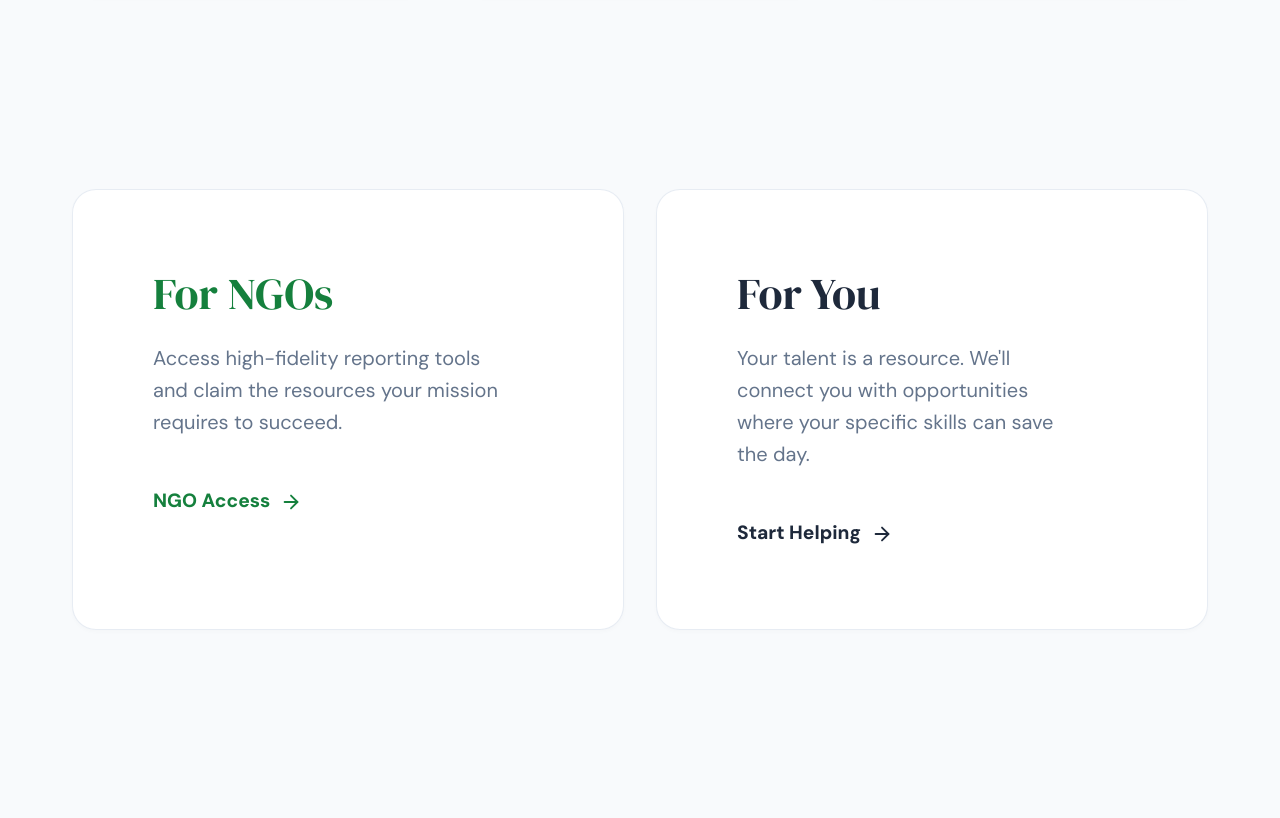
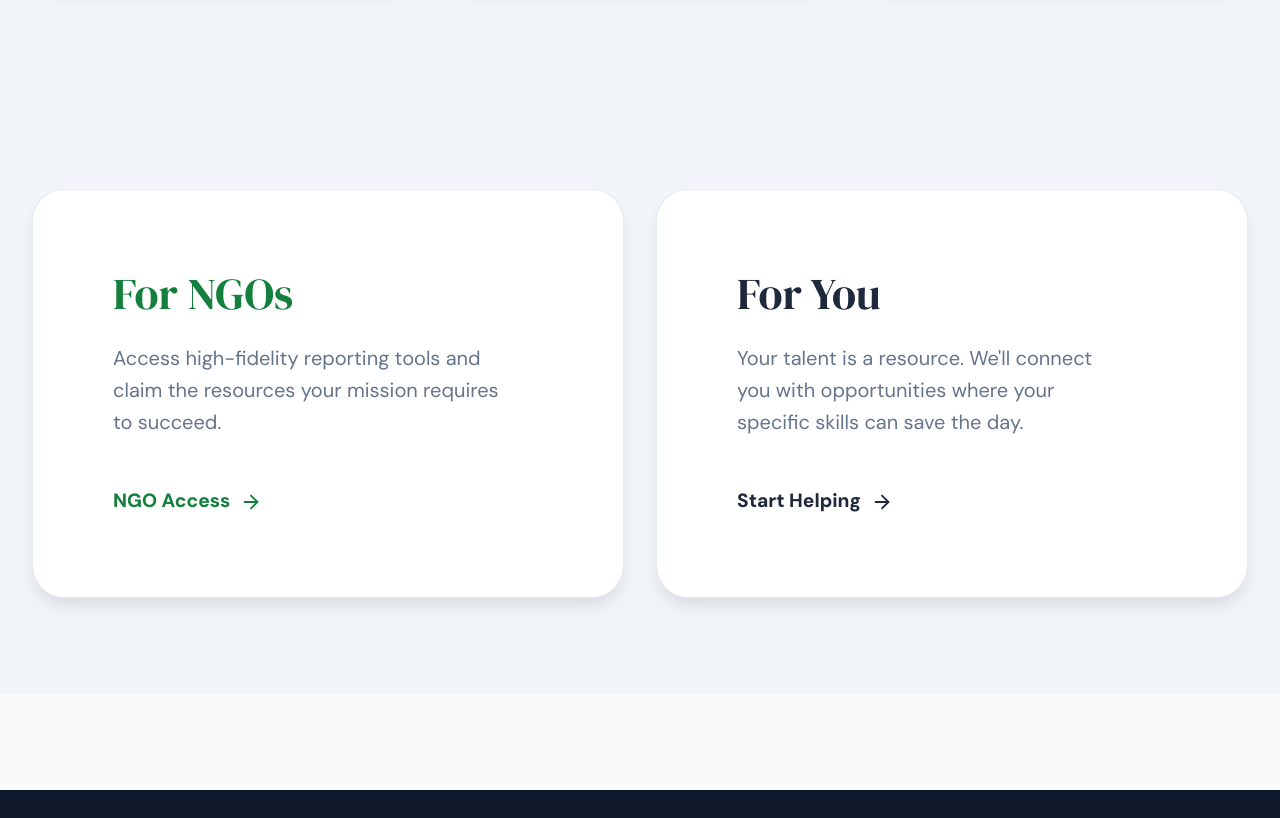
Before and after one commit to SurajMahto006/Volunteer-Bridge, a plain HTML site: page index.html in a window 1280 px wide. Shown: the part 1979-2797 px from the top of the page. Drawn offline with nearby package versions, Linux system fonts and the light colour scheme; no server answers.

Commit message:
Fix dark mode visibility and overhaul UI for premium aesthetic

```diff
--- a/index.html
+++ b/index.html
@@ -152,7 +152,7 @@
   </div>
 </section>
 
-<section class="section">
+<section class="section section-alt">
   <div class="container">
     <div style="text-align: center; margin-bottom: 6rem;">
       <h2 style="font-size: 3.5rem; margin-bottom: 1.5rem;">The Architecture of Aid</h2>
@@ -178,16 +178,16 @@
   </div>
 </section>
 
-<section class="section" style="background: #f8fafc;">
+<section class="section section-alt">
   <div class="container">
     <div class="grid grid-2">
-      <div class="card portal-card ani-fade-up">
+      <div class="card portal-card premium-card ani-fade-up">
         <h3 style="color: var(--primary);">For NGOs</h3>
         <p>Access high-fidelity reporting tools and claim the resources your mission requires to succeed.</p>
         <a href="ngo.html" class="portal-link">NGO Access <i data-lucide="arrow-right" style="width:22px"></i></a>
       </div>
-      <div class="card portal-card ani-fade-up" style="animation-delay: 0.1s;">
-        <h3 style="color: var(--secondary);">For You</h3>
+      <div class="card portal-card premium-card ani-fade-up" style="animation-delay: 0.1s;">
+        <h3 style="font-family: 'DM Serif Display', serif; color: var(--secondary);">For You</h3>
         <p>Your talent is a resource. We'll connect you with opportunities where your specific skills can save the day.</p>
         <a href="volunteer.html" class="portal-link" style="color: var(--secondary);">Start Helping <i data-lucide="arrow-right" style="width:22px"></i></a>
       </div>
--- a/style.css
+++ b/style.css
@@ -15,31 +15,32 @@
   --text-inverse: #ffffff;
 
   --bg-main: #f8fafc;
-  --bg-card: rgba(255, 255, 255, 0.8);
-  --border: rgba(226, 232, 240, 0.8);
+  --bg-alt: #f1f5f9;
+  --bg-card: rgba(255, 255, 255, 0.85);
+  --border: rgba(203, 213, 225, 0.5);
 
   /* Radii & Shadows */
-  --radius-sm: 10px;
-  --radius-md: 16px;
-  --radius-lg: 24px;
-  --shadow-sm: 0 2px 4px rgba(0,0,0,0.02);
-  --shadow-md: 0 10px 15px -3px rgba(0,0,0,0.04), 0 4px 6px -2px rgba(0,0,0,0.02);
-  --shadow-lg: 0 20px 25px -5px rgba(0,0,0,0.08), 0 10px 10px -5px rgba(0,0,0,0.04);
+  --radius-sm: 12px;
+  --radius-md: 20px;
+  --radius-lg: 32px;
+  --shadow-sm: 0 4px 6px -1px rgba(0, 0, 0, 0.05);
+  --shadow-md: 0 10px 15px -3px rgba(0, 0, 0, 0.1);
+  --shadow-lg: 0 25px 50px -12px rgba(0, 0, 0, 0.15);
 
   /* Glassmorphism */
-  --glass-bg: rgba(255, 255, 255, 0.7);
+  --glass-bg: rgba(255, 255, 255, 0.75);
   --glass-border: rgba(255, 255, 255, 0.4);
-  --glass-blur: blur(16px);
+  --glass-blur: blur(32px);
 
-  --transition: all 0.4s cubic-bezier(0.4, 0, 0.2, 1);
-  --max-width: 1200px;
+  --transition: all 0.5s cubic-bezier(0.16, 1, 0.3, 1);
+  --max-width: 1400px;
 }
 
 [data-theme='dark'] {
   --primary: #22c55e;
-  --primary-dark: #16a34a;
-  --primary-light: #064e3b;
-  --primary-glow: rgba(34, 197, 94, 0.2);
+  --primary-dark: #15803d;
+  --primary-light: rgba(34, 197, 94, 0.1);
+  --primary-glow: rgba(34, 197, 94, 0.3);
 
   --secondary: #f8fafc;
   --accent: #fbbf24;
@@ -47,15 +48,16 @@
 
   --text-main: #f1f5f9;
   --text-muted: #94a3b8;
-  --text-inverse: #0f172a;
+  --text-inverse: #020617;
 
   --bg-main: #020617;
-  --bg-card: rgba(15, 23, 42, 0.9);
-  --border: rgba(51, 65, 85, 0.5);
+  --bg-alt: #0f172a;
+  --bg-card: rgba(15, 23, 42, 0.8);
+  --border: rgba(51, 65, 85, 0.6);
 
-  --glass-bg: rgba(15, 23, 42, 0.8);
-  --glass-border: rgba(255, 255, 255, 0.1);
-  --shadow-lg: 0 25px 50px -12px rgba(0, 0, 0, 0.5);
+  --glass-bg: rgba(2, 6, 23, 0.7);
+  --glass-border: rgba(255, 255, 255, 0.08);
+  --shadow-lg: 0 25px 50px -12px rgba(0, 0, 0, 0.6);
 }
 
 /* Reset & Base */
@@ -260,10 +262,19 @@ nav .container {
   transition: var(--transition);
 }
 
-.card:hover { transform: translateY(-8px); box-shadow: var(--shadow-lg); border-color: var(--primary-glow); }
+.card:hover { transform: translateY(-10px) scale(1.02); box-shadow: var(--shadow-lg); border-color: var(--primary); }
 
-/* Form Elements */
-.form-group { margin-bottom: 2rem; }
+/* Section Variations */
+.section-alt { background: var(--bg-alt); }
+
+/* Premium Card */
+.premium-card {
+  background: var(--glass-bg);
+  backdrop-filter: var(--glass-blur);
+  border: 1px solid var(--glass-border);
+  box-shadow: var(--shadow-md);
+  padding: 4rem;
+}
 
 label {
   display: block;
```
Also changed, not shown: dashboard.html (+3 -3 lines), match.html (+4 -4 lines), ngo.html (+2 -2 lines), volunteer.html (+3 -3 lines).
